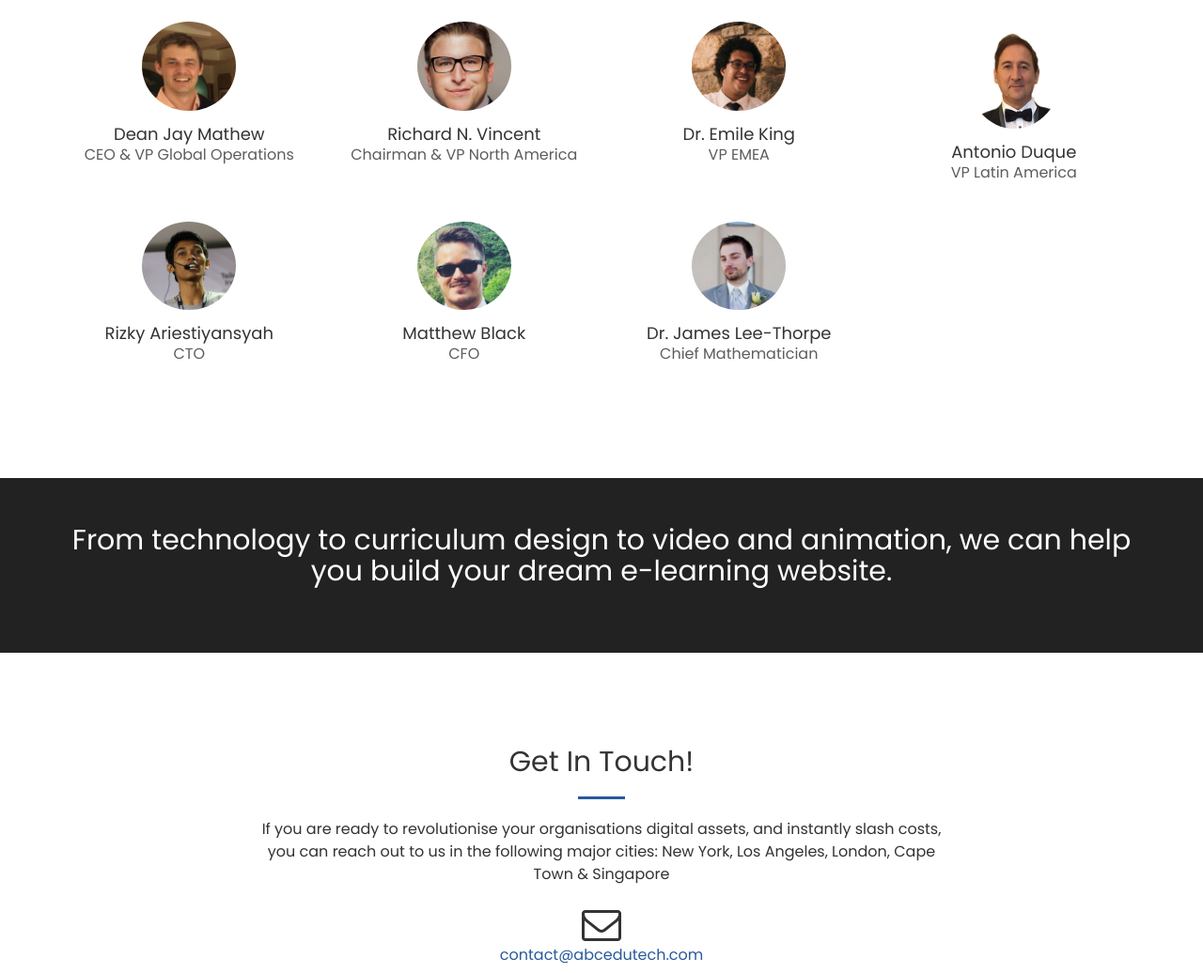
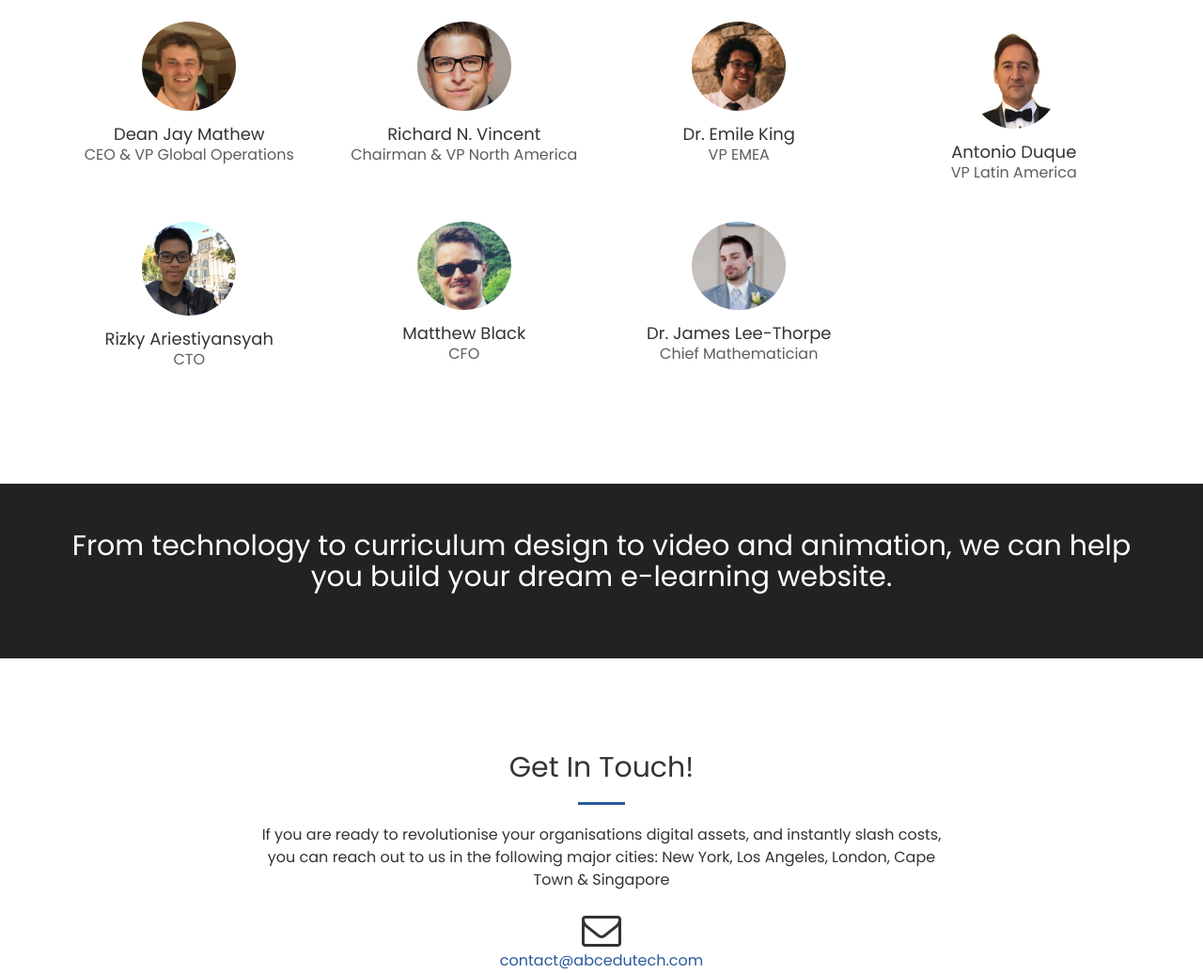
Before and after one commit to ABCEduTech/abcedutech.github.io, a website: page index.html in a window 1280 px wide. Shown: the part 1896-2932 px from the top of the page at 94% size. Drawn offline with nearby package versions, Linux system fonts and the light colour scheme.

Commit message:
update Rizky Photo

```diff
--- a/index.html
+++ b/index.html
@@ -191,7 +191,7 @@
                 </div>
                 <div class="col-lg-3 col-md-6 text-center">
                     <div class="team-box">
-                        <img src="img/team-rizky.png" alt="icon" class="team-photo">
+                        <img src="img/team-rizky.jpg" alt="icon" class="team-photo">
                         <h4 class="team-name">Rizky Ariestiyansyah</h4>
                         <p class="text-muted position">CTO</p>
                     </div>
```
Also changed, not shown: img/team-rizky.jpg (added).
